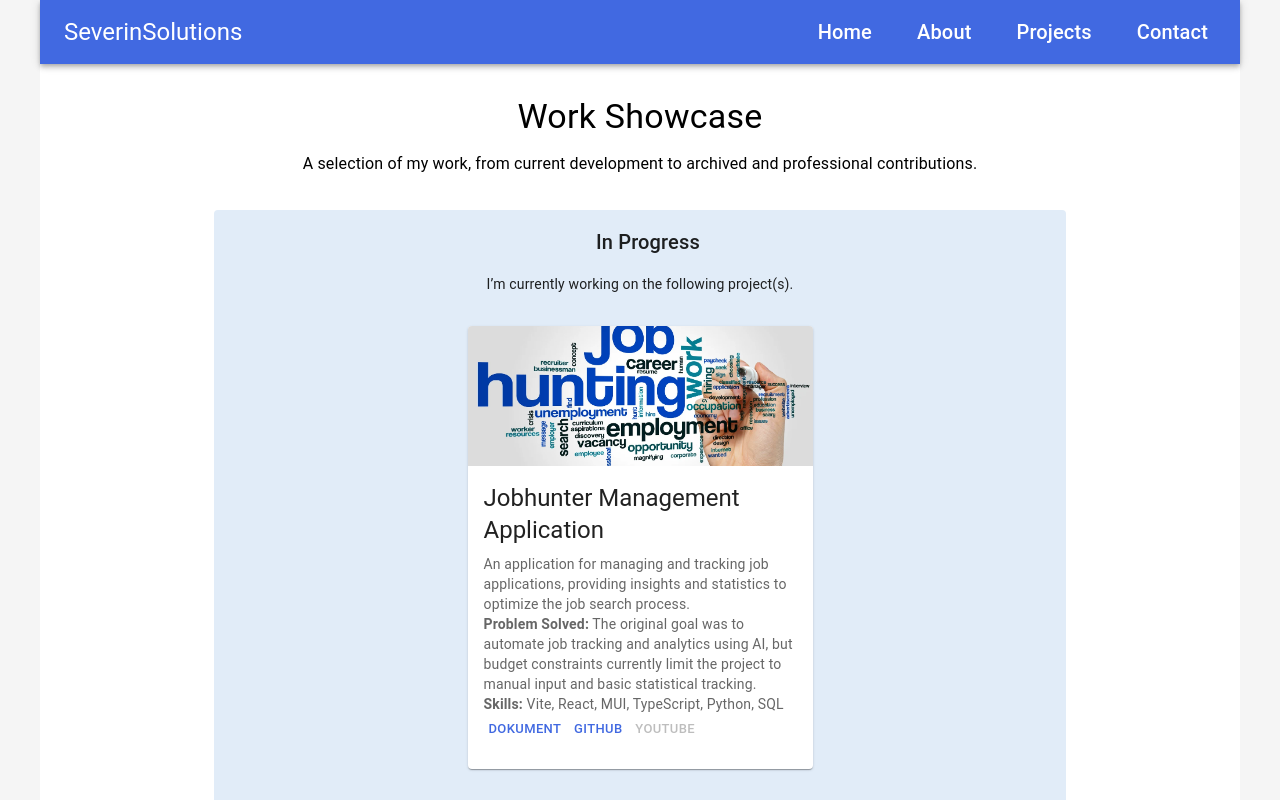
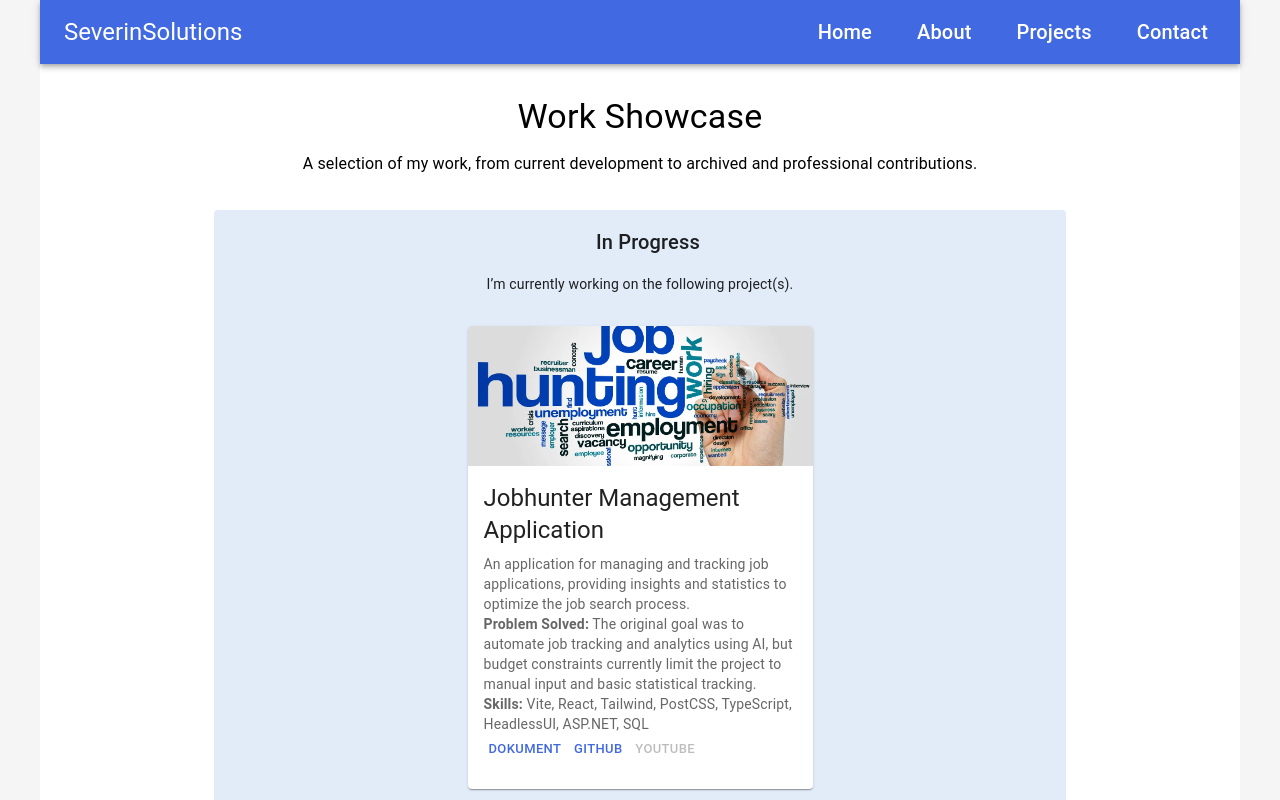
Before and after one commit to SeverinSolutions/severinsolutions.github.io, a React (Vite) app: page /#/projects in a window 1280 px wide. Shown: the top 800 px of the page. Built offline with nearby package versions, Linux system fonts and the light colour scheme; some icons are missing.

Commit message:
update: current project skills

```diff
--- a/src/assets/CurrentProjectData.ts
+++ b/src/assets/CurrentProjectData.ts
@@ -6,7 +6,7 @@ const CurrentProjectData = [
       "An application for managing and tracking job applications, providing insights and statistics to optimize the job search process.",
     problem:
       "The original goal was to automate job tracking and analytics using AI, but budget constraints currently limit the project to manual input and basic statistical tracking.",
-    skills: ["Vite", "React", "MUI", "TypeScript", "Python", "SQL"],
+    skills: ["Vite", "React", "Tailwind", "PostCSS","TypeScript", "HeadlessUI", "ASP.NET", "SQL"],
     githubLink: "https://github.com/SeverinSolutions/jobhunter",
     githubReadme:
       "https://raw.githubusercontent.com/SeverinSolutions/documentation/main/jobhunter-readme.md",
```
